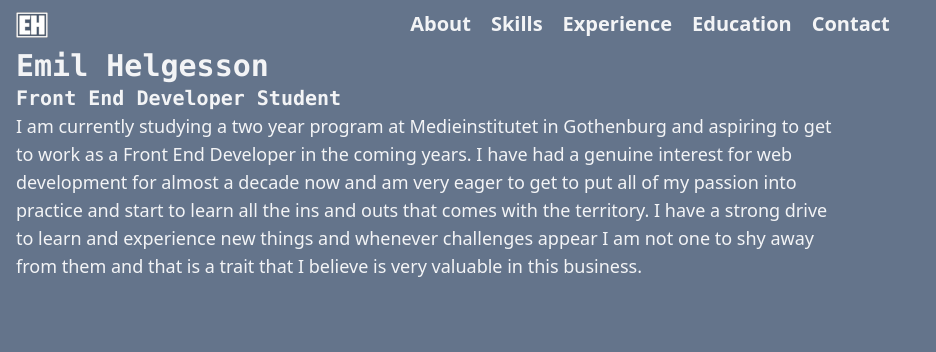
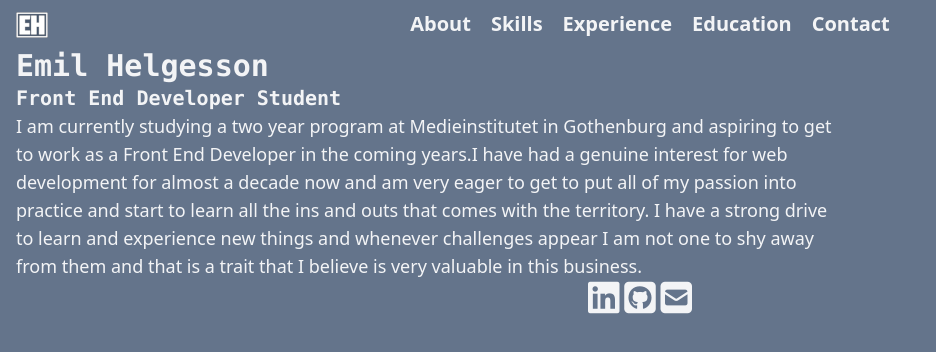
Before and after one commit to Emil-Helge/My-Resume, a website: page src/index.html in a window 1280 px wide. Shown: the whole page, without its empty margins (0-936 px from the left). Drawn offline with Linux system fonts and the light colour scheme.

Commit message:
Added icons to footer section

```diff
--- a/src/index.html
+++ b/src/index.html
@@ -62,11 +62,13 @@
       Front End Developer Student
     </h2>
     <p class="md:w-2/3">
-      I am currently studying a two year program at Medieinstitutet in Gothenburg and aspiring to get to work as a Front End Developer in the coming years.
-      I have had a genuine interest for web development for almost a decade now and am very eager to get to put all of my passion into practice
-      and start to learn all the ins and outs that comes with the territory. I have a strong drive to learn and experience new things and
-      whenever challenges appear I am not one to shy away from them and that is a trait that I believe is very valuable in this business.
+      I am currently studying a two year program at Medieinstitutet in Gothenburg and aspiring to get to work as a Front End Developer in the coming years.I have had a genuine interest for web development for almost a decade now and am very eager to get to put all of my passion into practice and start to learn all the ins and outs that comes with the territory. I have a strong drive to learn and experience new things and whenever challenges appear I am not one to shy away from them and that is a trait that I believe is very valuable in this business.
     </p>
   </div>
+  <footer>
+    <i class="fa-brands fa-linkedin fa-2x"></i>
+    <i class="fa-brands fa-square-github fa-2x"></i>
+    <i class="fa-solid fa-square-envelope fa-2x"></i>
+  </footer>
 </body>
 </html>
```
Also changed, not shown: dist/output.css.
